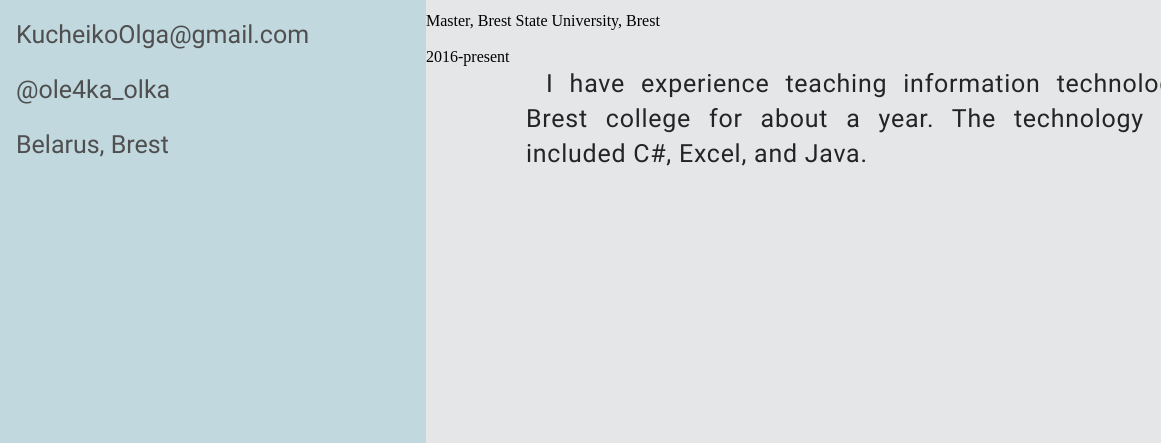
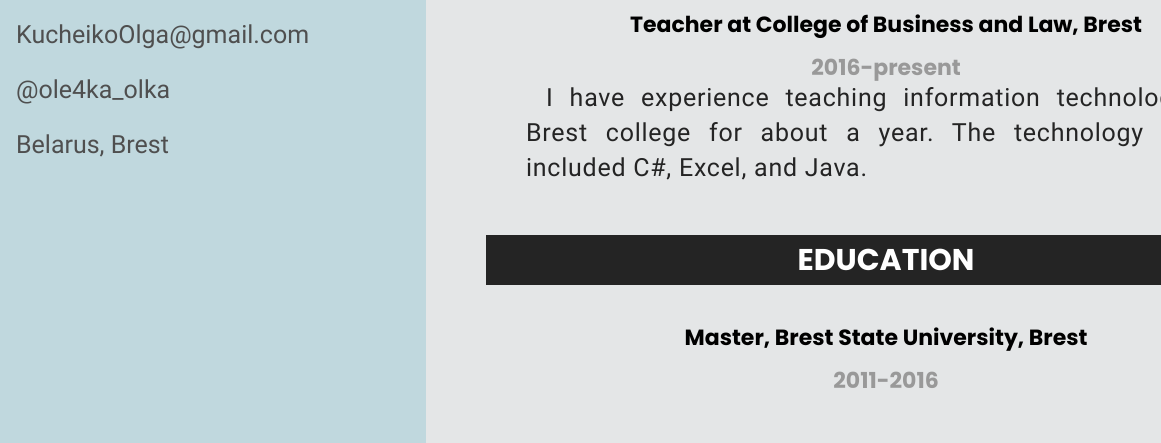
Before and after one commit to OlgaShebeda/rsschool-cv21, a plain HTML site: page index.html in a window 1280 px wide. Shown: the part 888-1331 px from the top of the page, 119-1280 px from the left. Drawn offline with Linux system fonts and the light colour scheme; files whose address does not match are found by name.

Commit message:
feat:add education

```diff
--- a/index.html
+++ b/index.html
@@ -114,7 +114,7 @@
         <section id="work-experiece">
           <h2 class="light-title">work experiece</h2>
           <div class="work-section">
-            <p class="title-h3">Master, Brest State University, Brest</p>
+            <p class="title-h3">Teacher at College of Business and Law, Brest</p>
             <br>
             <p class="year-work">2016-present</p>
             <p class="about-me-inf">
@@ -122,6 +122,12 @@
             technology at Brest college for about a year. The technology stack included C#, Excel, and Java.
             </p>
           </div>
+        </section>
+        <section id="education">
+          <h2 class="light-title">education</h2>
+          <p class="title-h3">Master, Brest State University, Brest</p>
+            <br>
+            <p class="year-work">2011-2016</p>
         </section>
       </div>
        </div>
--- a/style.css
+++ b/style.css
@@ -128,7 +128,16 @@ html{
     margin-bottom: 40px;
     margin-top: 40px;
   }
+  .title-h3{
+    font-family: Poppins;
+    font-style: normal;
+    font-weight: bold;
+    font-size: 22px;
+    line-height: 25px;
+    text-align: center;
+    color: #000000;
 
+  }
   .left-container{
     width: 405px;
   }
@@ -307,3 +316,17 @@ html{
 
   }
   /*skills end*/
+
+  /*work start*/
+
+.year-work{
+  font-family: Poppins;
+  font-style: normal;
+  font-weight: 600;
+  font-size: 22px;
+  line-height: 25px;
+
+  text-align: center;
+  color: #999999;
+}
+  /*work end*/
```
